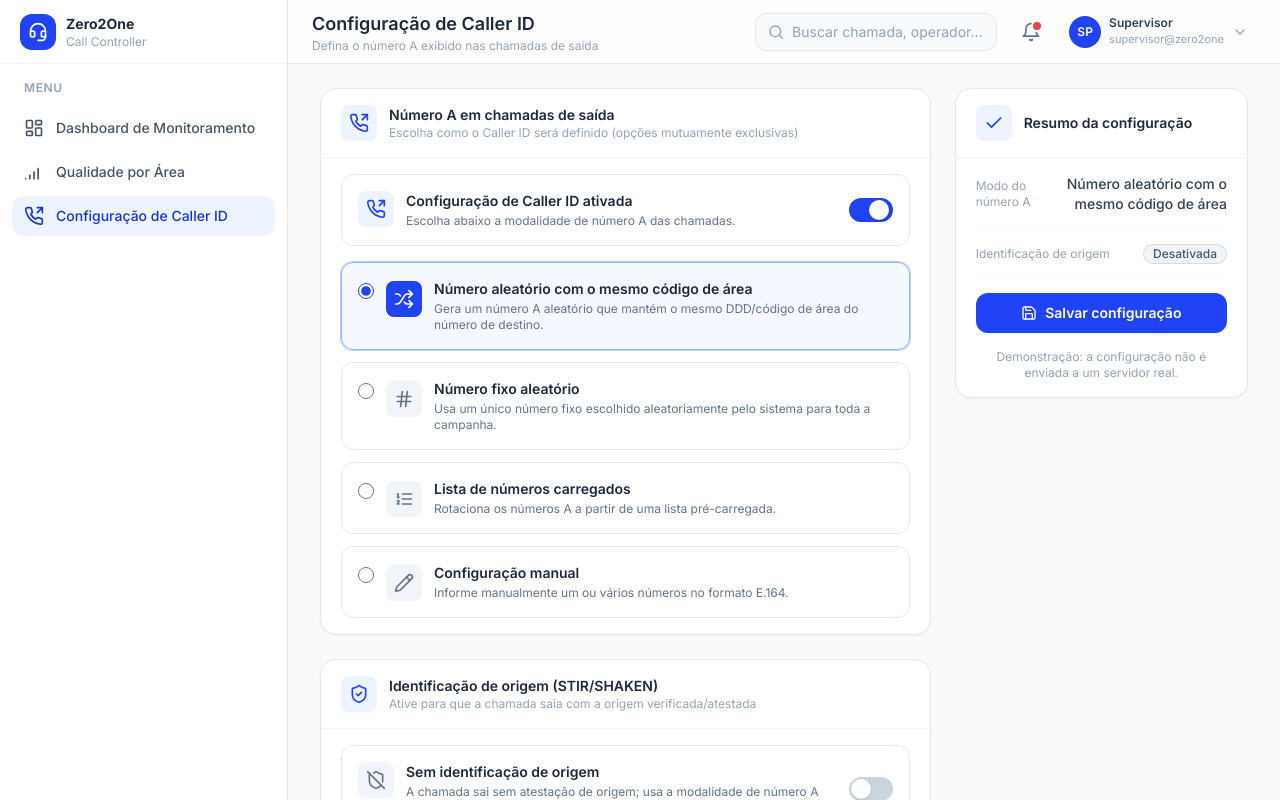
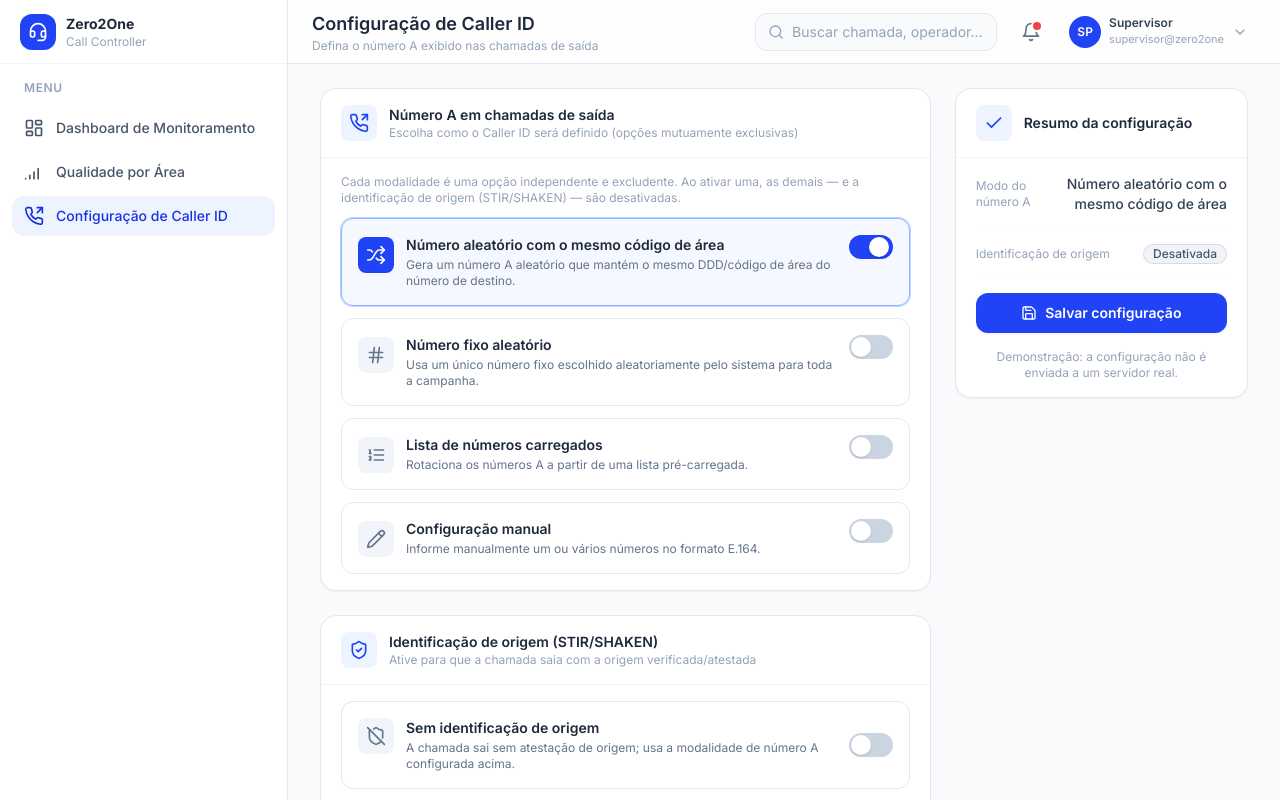
Before and after one commit to rsaavedr-sudo/ZeroOneController, a React (Vite) app: page /caller-id in a window 1280 px wide. Shown: the top 800 px of the page. Built offline with nearby package versions, Linux system fonts and the light colour scheme.

Commit message:
Caller ID: cada modalidad con su switch, todas excluyentes (incl. STIR/SHAKEN)

```diff
--- a/src/pages/CallerIdConfig.jsx
+++ b/src/pages/CallerIdConfig.jsx
@@ -107,77 +107,27 @@
             subtitle="Escolha como o Caller ID será definido (opções mutuamente exclusivas)"
             icon={PhoneOutgoing}
           />
-          <CardBody className="space-y-4">
-            {/* Switch de acionamento (excludente com STIR/SHAKEN) */}
-            <div className="flex items-center justify-between gap-4 rounded-xl border border-slate-200 p-4">
-              <div className="flex items-start gap-3">
-                <span
-                  className={`flex h-9 w-9 shrink-0 items-center justify-center rounded-lg ${
-                    !identifica
-                      ? 'bg-brand-50 text-brand-600'
-                      : 'bg-slate-100 text-slate-500'
-                  }`}
-                >
-                  <PhoneOutgoing className="h-5 w-5" />
-                </span>
-                <div>
-                  <p className="text-sm font-semibold text-slate-800">
-                    {!identifica
-                      ? 'Configuração de Caller ID ativada'
-                      : 'Configuração de Caller ID desativada'}
-                  </p>
-                  <p className="mt-0.5 text-xs text-slate-500">
-                    {!identifica
-                      ? 'Escolha abaixo a modalidade de número A das chamadas.'
-                      : 'Ative para definir a modalidade de número A. Exclusivo com a identificação de origem (STIR/SHAKEN).'}
-                  </p>
-                </div>
-              </div>
-              <Switch
-                checked={!identifica}
-                onChange={(v) => atualizar({ identificacaoOrigem: !v })}
-              />
-            </div>
-
-            {identifica && (
-              <div className="flex items-start gap-2 rounded-xl border border-emerald-200 bg-emerald-50 p-3 text-xs text-emerald-800">
-                <ShieldCheck className="mt-0.5 h-4 w-4 shrink-0" />
-                <span>
-                  Modalidade desativada: a{' '}
-                  <strong>identificação de origem (STIR/SHAKEN)</strong> está
-                  ativa. A chamada sai por uma rota com origem verificada.
-                </span>
-              </div>
-            )}
-            <div
-              className={
-                identifica
-                  ? 'pointer-events-none select-none space-y-3 opacity-50'
-                  : 'space-y-3'
-              }
-              aria-disabled={identifica}
-            >
+          <CardBody className="space-y-3">
+            <p className="text-xs text-slate-400">
+              Cada modalidade é uma opção independente e excludente. Ao ativar
+              uma, as demais — e a identificação de origem (STIR/SHAKEN) — são
+              desativadas.
+            </p>
             {modos.map((m) => {
               const Icon = ICONES_MODO[m.id] || Hash
-              const ativo = config.modo === m.id
+              const ativo = !identifica && config.modo === m.id
+              const ativar = () =>
+                atualizar({ modo: m.id, identificacaoOrigem: false })
               return (
                 <div key={m.id}>
-                  <label
+                  <div
+                    onClick={ativar}
                     className={`flex cursor-pointer items-start gap-3 rounded-xl border p-4 transition-colors ${
                       ativo
                         ? 'border-brand-300 bg-brand-50/60 ring-1 ring-brand-200'
                         : 'border-slate-200 hover:bg-slate-50'
                     }`}
                   >
-                    <input
-                      type="radio"
-                      name="modo-caller-id"
-                      value={m.id}
-                      checked={ativo}
-                      disabled={identifica}
-                      onChange={() => atualizar({ modo: m.id })}
-                      className="mt-1 h-4 w-4 accent-brand-600"
-                    />
                     <span
                       className={`mt-0.5 flex h-9 w-9 shrink-0 items-center justify-center rounded-lg ${
                         ativo ? 'bg-brand-600 text-white' : 'bg-slate-100 text-slate-500'
@@ -193,7 +143,8 @@
                         {m.descricao}
                       </span>
                     </span>
-                  </label>
+                    <Switch checked={ativo} onChange={ativar} />
+                  </div>
 
                   {/* Painel: Lista de números carregados */}
                   {ativo && m.id === 'lista_carregada' && (
@@ -272,7 +223,6 @@
                 </div>
               )
             })}
-            </div>
           </CardBody>
         </Card>
 
```
